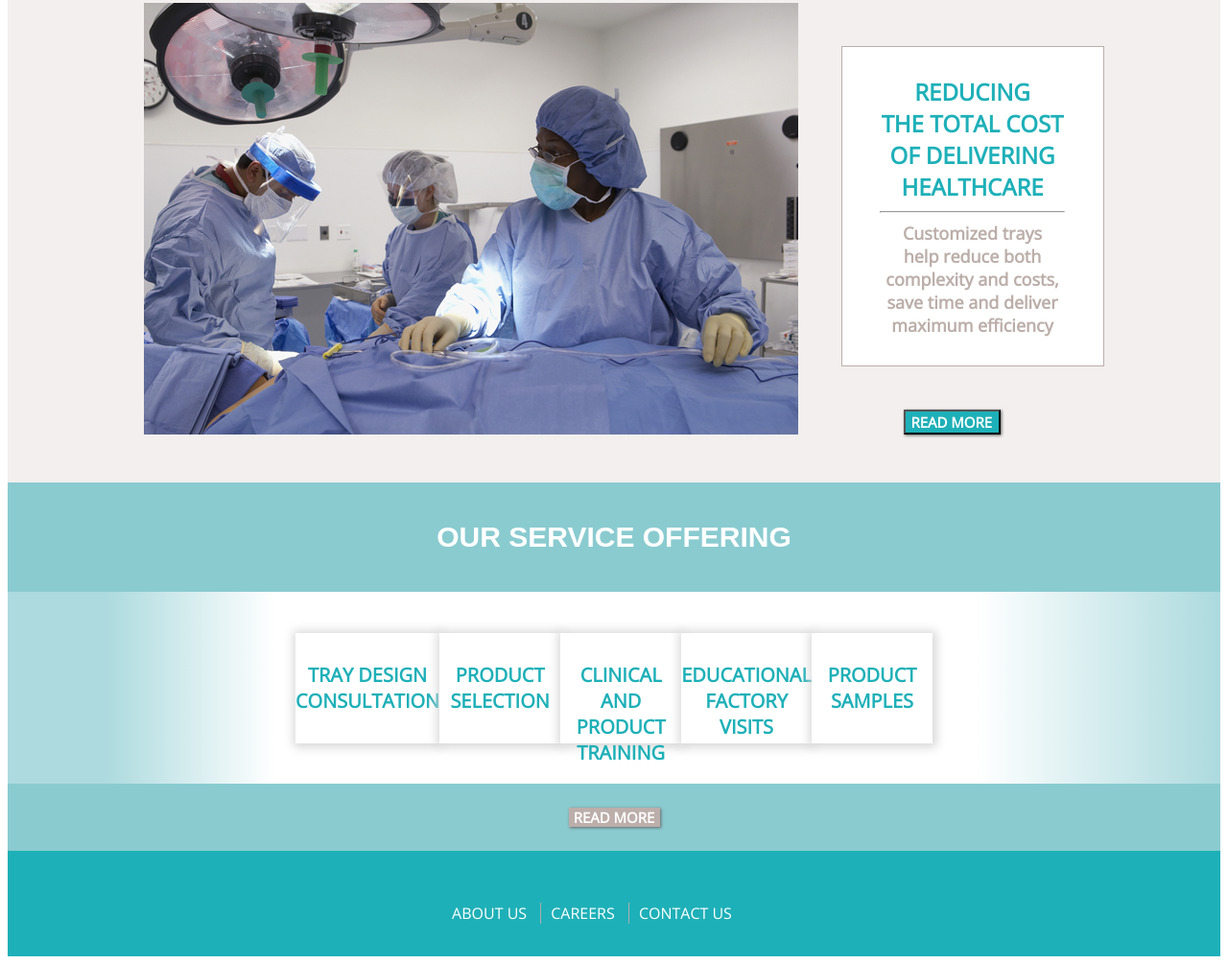
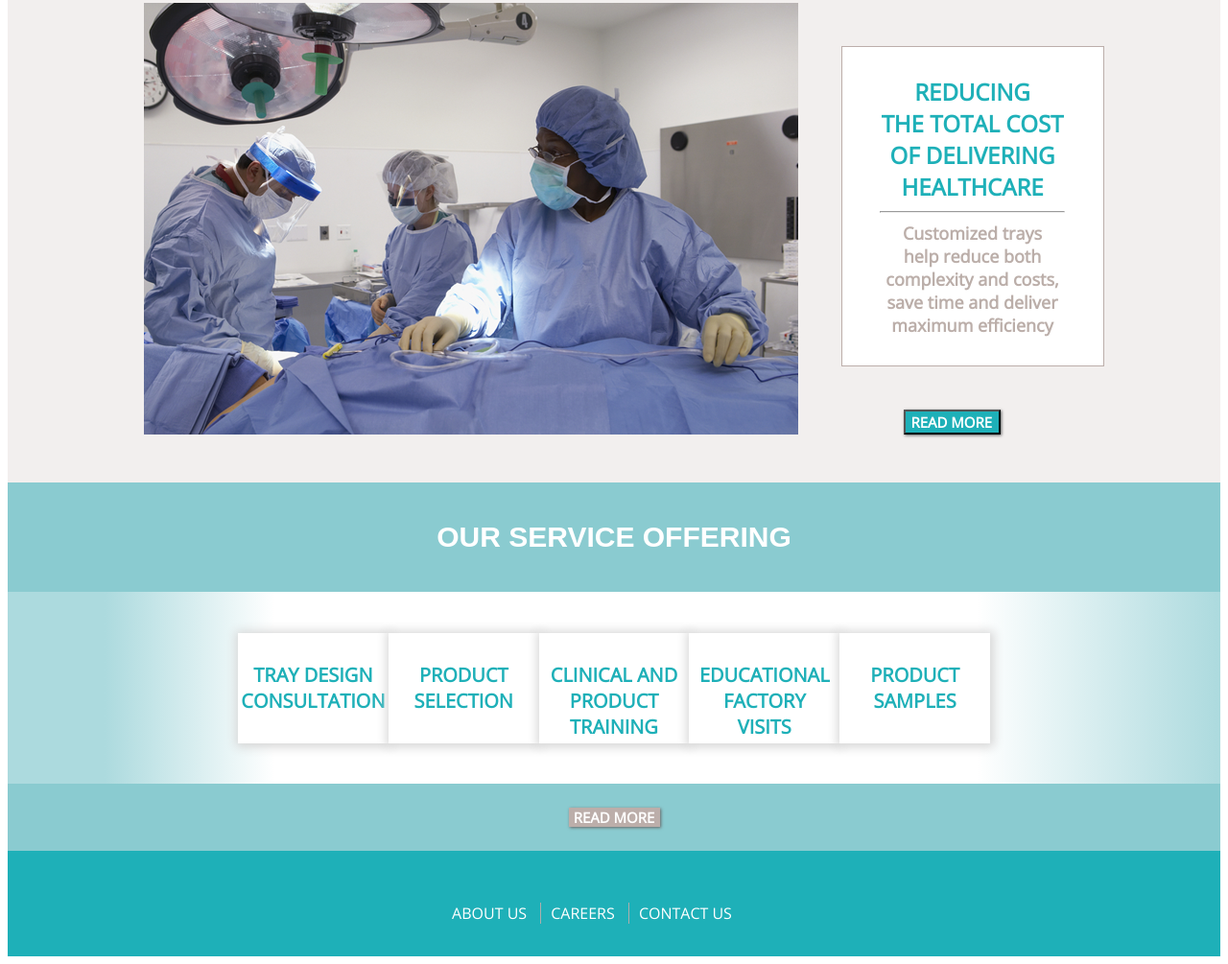
Before and after one commit to salifukayta/medoc, a plain HTML site: page html/HomePage.html in a window 1280 px wide. Shown: the part 3742-4747 px from the top of the page at 96% size. Drawn offline with nearby package versions, Linux system fonts and the light colour scheme.

Commit message:
- boxs last part position

```diff
--- a/css/header.css
+++ b/css/header.css
@@ -693,9 +693,9 @@
 
     display: flex;
     flex-direction: row;
-    justify-content: space-between;
+    justify-content: space-around;
     position: relative;
-    padding: 0 300px;
+    padding: 0 240px;
     align-items: center;
 }
 
```
